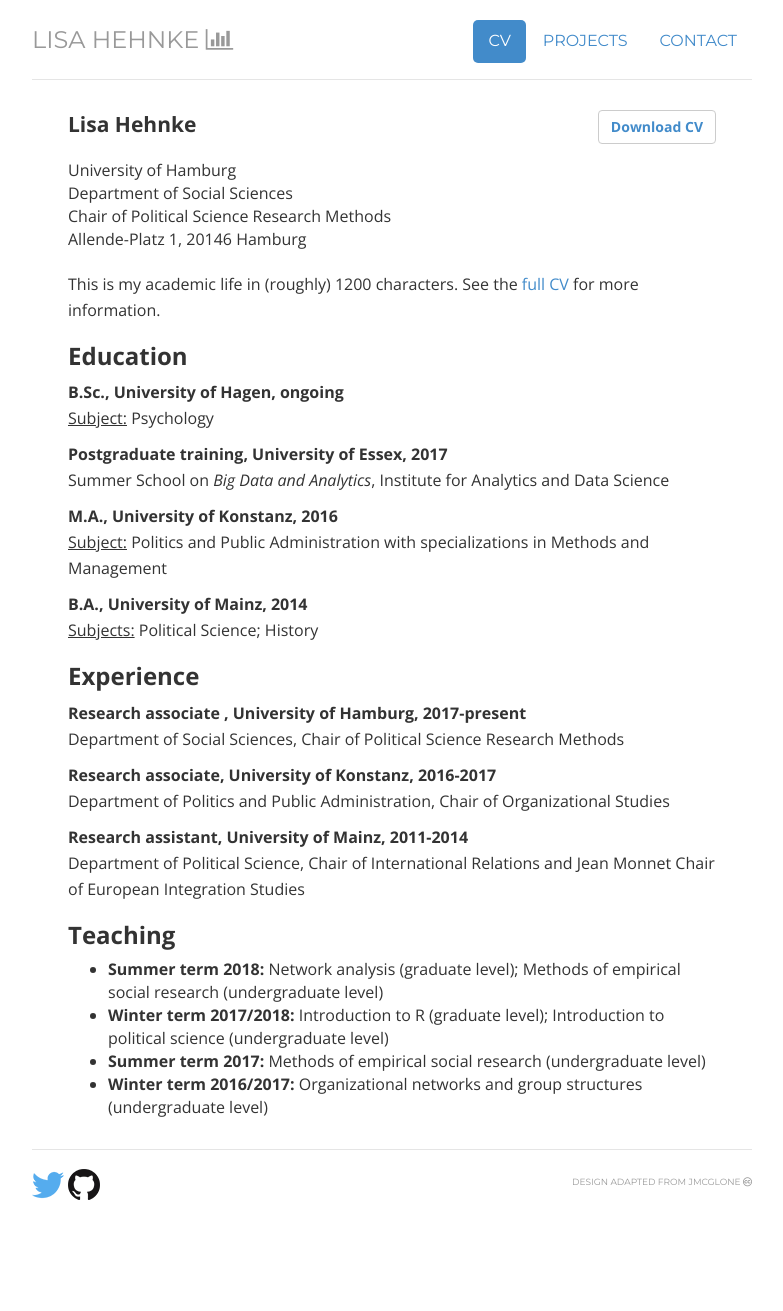
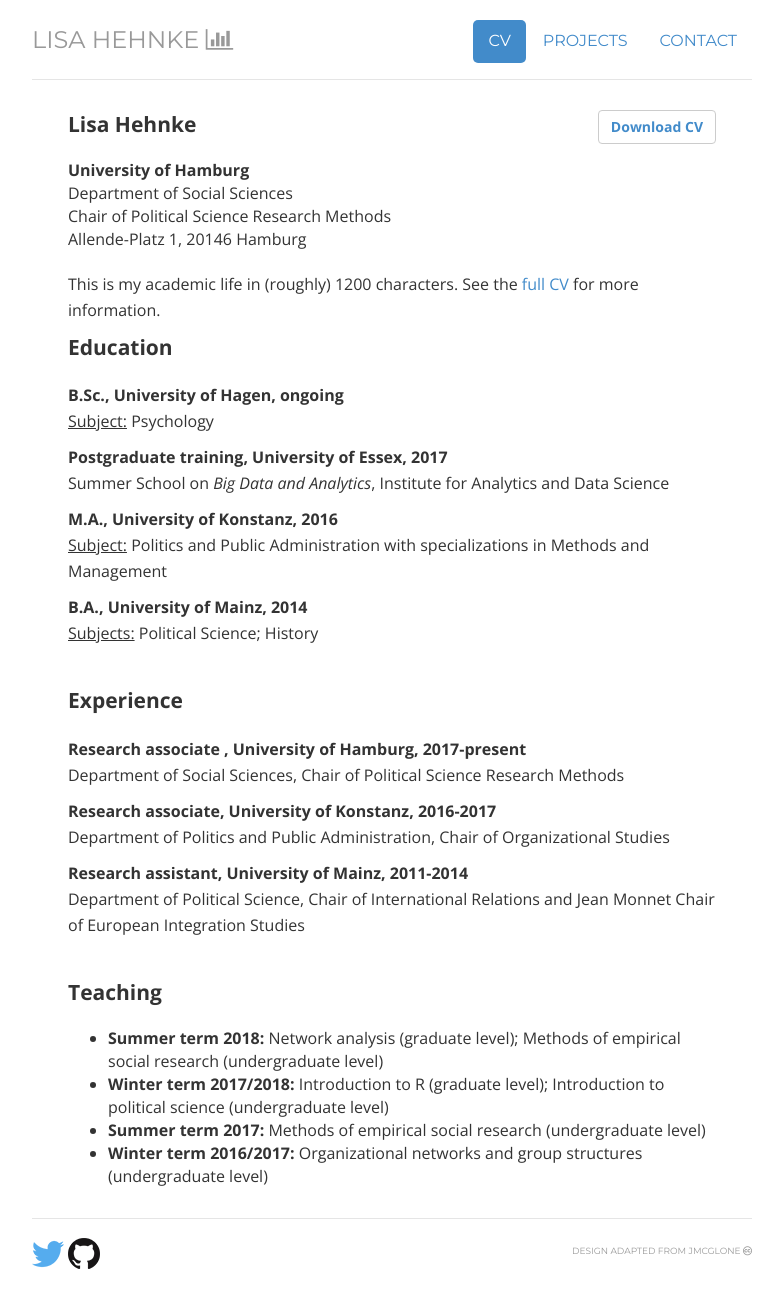
Before and after one commit to lhehnke/lhehnke.github.io, a Jekyll site: the page built from cv/index.html, in a window 1280 px wide. Shown: the whole page, without its empty margins (248-1031 px from the left). Built offline with Jekyll 4.4.1, drawn with Linux system fonts in a browser that asks for light colours; nearby versions of some CDN libraries; some web fonts are replaced; before the commit the page ends 1242 px from its top, so only the background shows below that.

Commit message:
Add margin-bottom

```diff
--- a/cv/index.html
+++ b/cv/index.html
@@ -15,7 +15,7 @@ description: CV for Lisa Hehnke, a researcher, data scientist, psychology studen
 				<div itemscope itemtype="http://data-vocabulary.org/Person">
          <span itemprop="name"><p class="lead"><strong>Lisa Hehnke</strong></p></span>
 				<address>
-				<span itemprop="affiliation">University of Hamburg<br></span>
+				<span itemprop="affiliation"><strong>University of Hamburg</strong><br></span>
 				<span itemprop="affiliation">Department of Social Sciences<br></span>
 				Chair of Political Science Research Methods<br>
 				Allende-Platz 1, 20146 Hamburg<br>
@@ -26,7 +26,7 @@ description: CV for Lisa Hehnke, a researcher, data scientist, psychology studen
 
 
 
-				<h3>Education</h3>
+				<p class="lead"><strong>Education</strong></p>
 
 					<p><strong> B.Sc., University of Hagen, ongoing</strong><br>
 				<u>Subject:</u> Psychology </p>
@@ -37,25 +37,26 @@ description: CV for Lisa Hehnke, a researcher, data scientist, psychology studen
 				<p><strong> M.A., University of Konstanz, 2016</strong><br>
 				<u>Subject:</u> Politics and Public Administration with specializations in Methods and Management </p>
 
-				<p><strong> B.A., University of Mainz, 2014</strong><br>
+				<p style="margin-bottom:40px"><strong> B.A., University of Mainz, 2014</strong><br>
 				<u>Subjects:</u> Political Science; History </p>
 
 
 
-				<h3>Experience</h3>
+				<p class="lead"><strong>Experience</strong></p>
+
 				<p><strong> Research associate , University of Hamburg, 2017-present</strong><br>
 				Department of Social Sciences, Chair of Political Science Research Methods </p>
 
 								<p><strong> Research associate, University of Konstanz, 2016-2017</strong><br>
 				Department of Politics and Public Administration, Chair of Organizational Studies</p>
 
-				<p><strong> Research assistant, University of Mainz, 2011-2014</strong><br>
+				<p style="margin-bottom:40px"><strong> Research assistant, University of Mainz, 2011-2014</strong><br>
 				Department of Political Science, Chair of International Relations and Jean Monnet Chair of European Integration Studies </p>
 
 
 
 
-				<h3>Teaching</h3>
+				<p class="lead"><strong>Teaching</strong></p>
 
     <ul>
 				<li><strong>Summer term 2018:</strong> Network analysis (graduate level); Methods of empirical social research (undergraduate level)</li>
```
